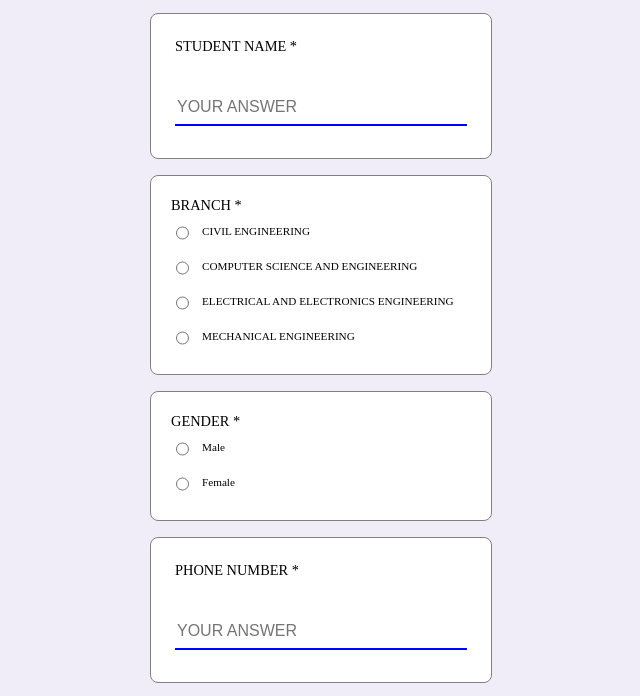
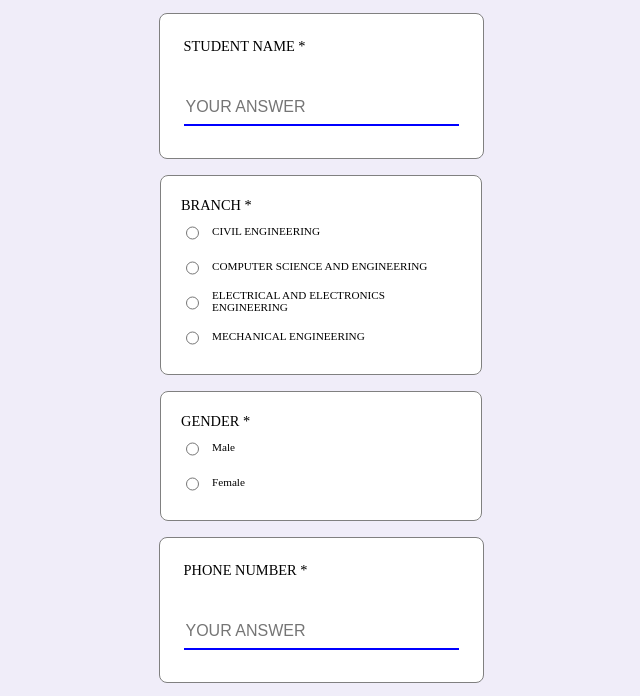
Before and after one commit to shivanshshukla3682-gif/my-form, a plain HTML site: page index.html in a window 1280 px wide. Shown: the part 194-890 px from the top of the page, without its empty margins (319-959 px from the left). Drawn offline with Linux system fonts and the light colour scheme; a script that the page names is missing.

Commit message:
update style.css

```diff
--- a/style.css
+++ b/style.css
@@ -4,7 +4,7 @@ body{
 div{
   display: flex;
   flex-direction: column;
-  width: 36.5vh;
+  width: 275px;
   background-color: white;
   margin: auto;
   margin-top: 2vh;
@@ -27,7 +27,7 @@ label{
 }
 .option{
   background-color: white;
-  width: 37.5vh;
+  width: 280px;
   margin: auto;
   margin-top: 2vh;
   border: 0.1vh solid gray;
```
